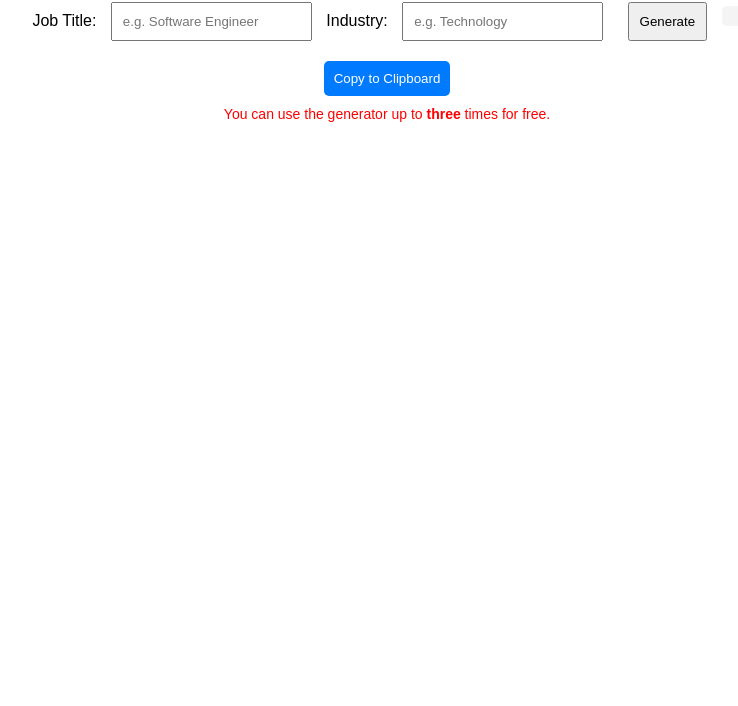
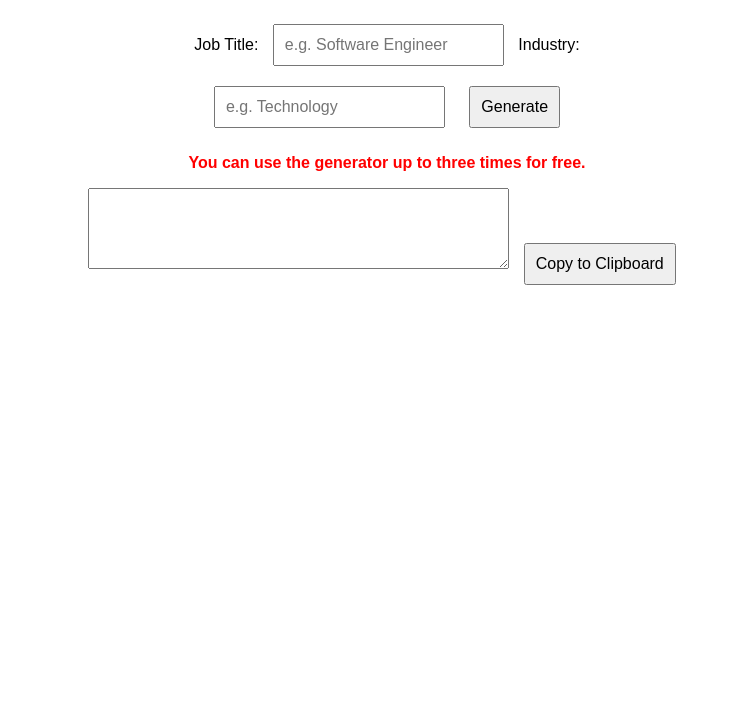
Before and after one commit to SlinkWeasel/resume-bullet-site, a website: page index.html in a window 1280 px wide. Shown: the part 94-800 px from the top of the page, without its empty margins (253-991 px from the left). Drawn offline with Linux system fonts and the light colour scheme.

Commit message:
Update index.html

```diff
--- a/index.html
+++ b/index.html
@@ -3,71 +3,43 @@
 <head>
     <meta charset="UTF-8">
     <meta name="viewport" content="width=device-width, initial-scale=1.0">
-    <title>Resume Bullet Point Generator</title>
+    <meta name="description" content="Generate professional resume bullet points instantly with our AI-powered Resume Bullet Point Generator.">
+    <meta name="keywords" content="resume bullet points, resume generator, AI resume, professional resume writing, job search">
+    <meta name="author" content="ResumeBulletPoints.com">
+    <meta property="og:title" content="Resume Bullet Point Generator">
+    <meta property="og:description" content="Generate professional resume bullet points instantly with AI.">
+    <meta property="og:url" content="https://resumebulletpoints.com">
+    <meta property="og:type" content="website">
+    <link rel="canonical" href="https://resumebulletpoints.com">
+    <link rel="icon" href="favicon.ico" type="image/x-icon">
+    <title>Resume Bullet Point Generator - AI-Powered Resume Builder</title>
     <script async src="https://pagead2.googlesyndication.com/pagead/js/adsbygoogle.js?client=ca-pub-1371238492071252" crossorigin="anonymous"></script>
     <style>
-        body {
-            font-family: Arial, sans-serif;
-            text-align: center;
-            margin: 20px;
-        }
-        input, button {
-            margin: 10px;
-            padding: 10px;
-        }
-        #output {
-            margin-top: 20px;
-            font-weight: bold;
-            white-space: pre-line;
-            background: #f4f4f4;
-            padding: 10px;
-            border-radius: 5px;
-            display: inline-block;
-            text-align: left;
-        }
-        .limit-message {
-            color: red;
-            margin-top: 10px;
-            font-size: 14px;
-        }
-        .copy-btn {
-            display: block;
-            margin: 10px auto;
-            padding: 10px;
-            background-color: #007BFF;
-            color: white;
-            border: none;
-            cursor: pointer;
-            border-radius: 5px;
-        }
+        body { font-family: Arial, sans-serif; text-align: center; padding: 20px; }
+        input, button { margin: 10px; padding: 10px; font-size: 16px; }
+        .container { max-width: 600px; margin: auto; }
+        .notice { color: red; font-weight: bold; }
     </style>
 </head>
 <body>
     <h1>Resume Bullet Point Generator</h1>
-    <label for="jobTitle">Job Title:</label>
-    <input type="text" id="jobTitle" placeholder="e.g. Software Engineer">
-    <label for="industry">Industry:</label>
-    <input type="text" id="industry" placeholder="e.g. Technology">
-    <button onclick="generateBulletPoints()">Generate</button>
-
-    <div id="output"></div>
-    <button class="copy-btn" onclick="copyToClipboard()">Copy to Clipboard</button>
-
-    <p class="limit-message">You can use the generator up to <strong>three</strong> times for free.</p>
+    <div class="container">
+        <label for="jobTitle">Job Title:</label>
+        <input type="text" id="jobTitle" placeholder="e.g. Software Engineer">
+        <label for="industry">Industry:</label>
+        <input type="text" id="industry" placeholder="e.g. Technology">
+        <button id="generateBtn" onclick="generateBulletPoints()">Generate</button>
+        <p class="notice">You can use the generator up to <strong>three</strong> times for free.</p>
+        <textarea id="output" rows="5" cols="50" readonly></textarea>
+        <button onclick="copyToClipboard()">Copy to Clipboard</button>
+    </div>
 
     <script>
-        let usageCount = localStorage.getItem("usageCount") || 0;
-
         async function generateBulletPoints() {
-            if (usageCount >= 3) {
-                document.getElementById("output").innerText = "You have reached your free limit of 3 uses.";
-                return;
-            }
-
             const jobTitle = document.getElementById("jobTitle").value;
             const industry = document.getElementById("industry").value;
             const outputBox = document.getElementById("output");
-            outputBox.innerText = "Generating...";
+            outputBox.value = "Generating...";
 
             try {
                 const response = await fetch("/.netlify/functions/generate-bullets", {
@@ -80,20 +52,18 @@
                 if (!data.bullet_points || !Array.isArray(data.bullet_points)) {
                     throw new Error("Invalid response format");
                 }
-
-                outputBox.innerText = data.bullet_points.join("\n");
-                localStorage.setItem("usageCount", ++usageCount);
+                outputBox.value = data.bullet_points.join("\n");
             } catch (error) {
-                outputBox.innerText = "Failed to generate bullet points. Try again.";
                 console.error("Error:", error);
+                outputBox.value = "Failed to generate bullet points. Try again.";
             }
         }
 
         function copyToClipboard() {
-            const outputText = document.getElementById("output").innerText;
-            navigator.clipboard.writeText(outputText).then(() => {
-                alert("Bullet points copied to clipboard!");
-            });
+            const outputBox = document.getElementById("output");
+            outputBox.select();
+            document.execCommand("copy");
+            alert("Copied to clipboard!");
         }
     </script>
 </body>
```
